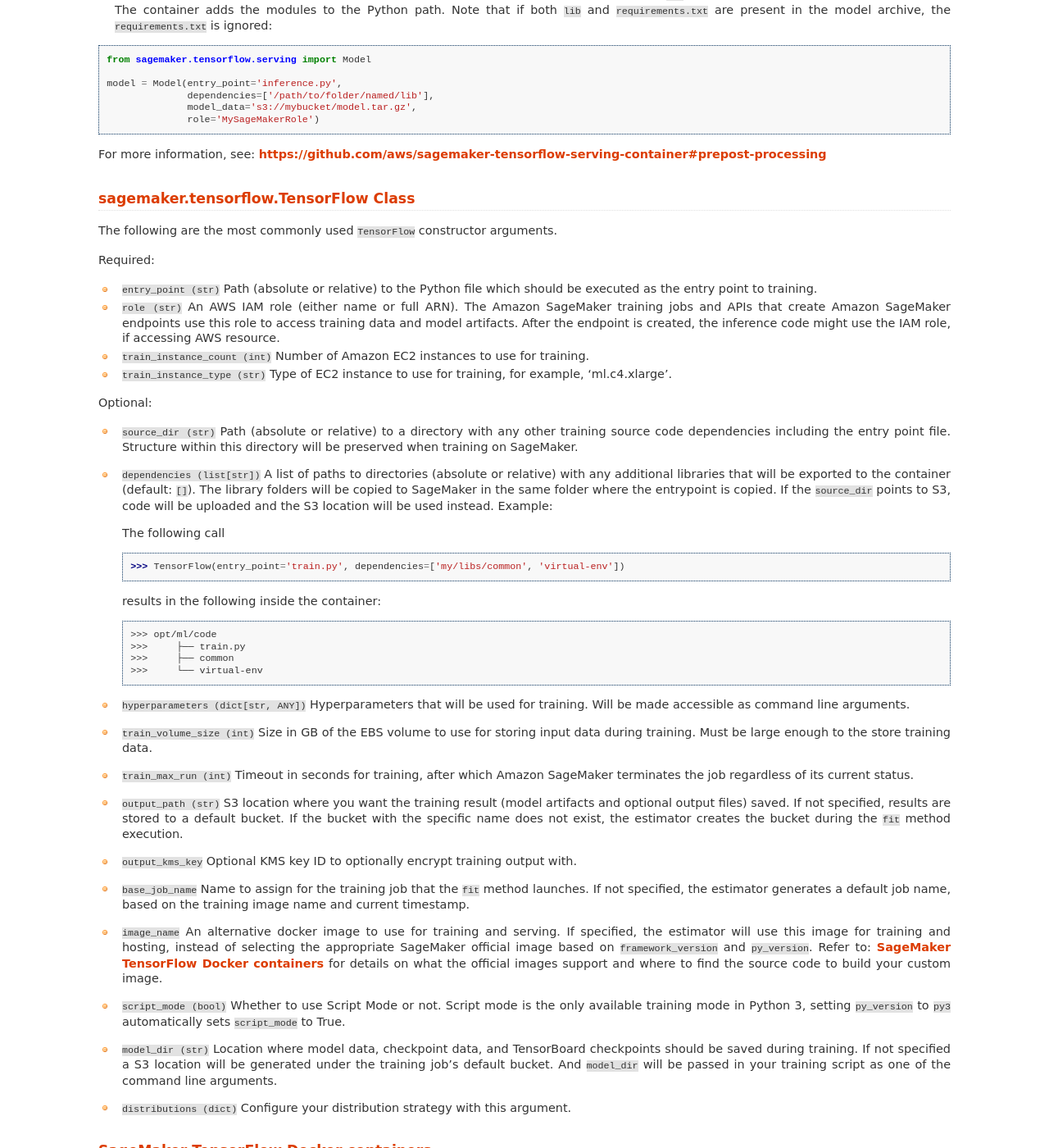
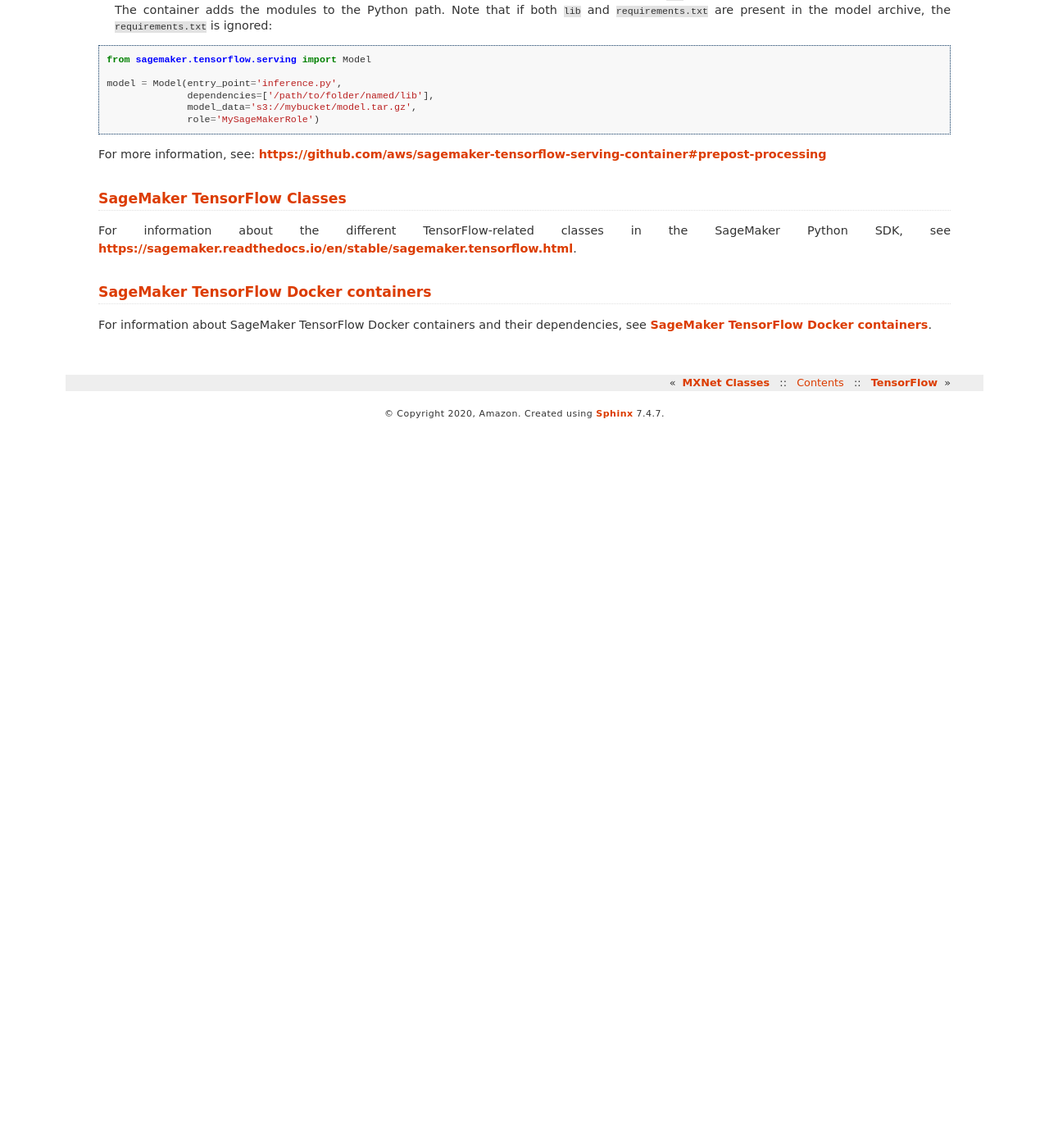
Before and after one commit to Evan-W-ang/sagemaker-python-sdk, a Sphinx documentation site: the page built from doc/using_tf.rst, in a window 1280 px wide and 1400 px high, scrolled down 14368 px. Shown: the whole window at 82% size. Built offline with Sphinx 7.4.7, drawn with Linux system fonts in a browser that asks for light colours; after the commit the page ends 14890 px from its top, so only the background shows below that; some of the changed text lies outside the part shown.

```diff
--- a/doc/using_tf.rst
+++ b/doc/using_tf.rst
@@ -48,7 +48,7 @@ The training script is very similar to a training script you might run outside o
 
 * ``SM_MODEL_DIR``: A string that represents the local path where the training job writes the model artifacts to.
   After training, artifacts in this directory are uploaded to S3 for model hosting. This is different than the ``model_dir``
-  argument passed in your training script, which is an S3 location. ``SM_MODEL_DIR`` is always set to ``/opt/ml/model``.
+  argument passed in your training script, which can be an S3 location. ``SM_MODEL_DIR`` is always set to ``/opt/ml/model``.
 * ``SM_NUM_GPUS``: An integer representing the number of GPUs available to the host.
 * ``SM_OUTPUT_DATA_DIR``: A string that represents the path to the directory to write output artifacts to.
   Output artifacts might include checkpoints, graphs, and other files to save, but do not include model artifacts.
@@ -166,7 +166,7 @@ The following args are not permitted when using Script Mode:
 Where the S3 url is a path to your training data within Amazon S3.
 The constructor keyword arguments define how SageMaker runs your training script.
 
-For more information about the sagemaker.tensorflow.TensorFlow estimator, see `sagemaker.tensorflow.TensorFlow Class`_.
+For more information about the sagemaker.tensorflow.TensorFlow estimator, see `SageMaker TensorFlow Classes`_.
 
 Call the fit Method
 ===================
@@ -909,77 +909,11 @@ processing. There are 2 ways to do this:
 
 For more information, see: https://github.com/aws/sagemaker-tensorflow-serving-container#prepost-processing
 
-*************************************
-sagemaker.tensorflow.TensorFlow Class
-*************************************
+****************************
+SageMaker TensorFlow Classes
+****************************
 
-The following are the most commonly used ``TensorFlow`` constructor arguments.
-
-Required:
-
-- ``entry_point (str)`` Path (absolute or relative) to the Python file which
-  should be executed as the entry point to training.
-- ``role (str)`` An AWS IAM role (either name or full ARN). The Amazon
-  SageMaker training jobs and APIs that create Amazon SageMaker
-  endpoints use this role to access training data and model artifacts.
-  After the endpoint is created, the inference code might use the IAM
-  role, if accessing AWS resource.
-- ``train_instance_count (int)`` Number of Amazon EC2 instances to use for
-  training.
-- ``train_instance_type (str)`` Type of EC2 instance to use for training, for
-  example, 'ml.c4.xlarge'.
-
-Optional:
-
-- ``source_dir (str)`` Path (absolute or relative) to a directory with any
-  other training source code dependencies including the entry point
-  file. Structure within this directory will be preserved when training
-  on SageMaker.
-- ``dependencies (list[str])`` A list of paths to directories (absolute or relative) with
-  any additional libraries that will be exported to the container (default: ``[]``).
-  The library folders will be copied to SageMaker in the same folder where the entrypoint is copied.
-  If the ``source_dir`` points to S3, code will be uploaded and the S3 location will be used
-  instead. Example:
-
-  The following call
-
-  >>> TensorFlow(entry_point='train.py', dependencies=['my/libs/common', 'virtual-env'])
-
-  results in the following inside the container:
-
-  >>> opt/ml/code
-  >>>     ├── train.py
-  >>>     ├── common
-  >>>     └── virtual-env
-
-- ``hyperparameters (dict[str, ANY])`` Hyperparameters that will be used for training.
-  Will be made accessible as command line arguments.
-- ``train_volume_size (int)`` Size in GB of the EBS volume to use for storing
-  input data during training. Must be large enough to the store training
-  data.
-- ``train_max_run (int)`` Timeout in seconds for training, after which Amazon
-  SageMaker terminates the job regardless of its current status.
-- ``output_path (str)`` S3 location where you want the training result (model
-  artifacts and optional output files) saved. If not specified, results
-  are stored to a default bucket. If the bucket with the specific name
-  does not exist, the estimator creates the bucket during the ``fit``
-  method execution.
-- ``output_kms_key`` Optional KMS key ID to optionally encrypt training
-  output with.
-- ``base_job_name`` Name to assign for the training job that the ``fit``
-  method launches. If not specified, the estimator generates a default
-  job name, based on the training image name and current timestamp.
-- ``image_name`` An alternative docker image to use for training and
-  serving.  If specified, the estimator will use this image for training and
-  hosting, instead of selecting the appropriate SageMaker official image based on
-  ``framework_version`` and ``py_version``. Refer to: `SageMaker TensorFlow Docker containers <https://github.com/aws/sagemaker-python-sdk/tree/master/src/sagemaker/tensorflow#sagemaker-tensorflow-docker-containers>`_ for details on what the official images support
-  and where to find the source code to build your custom image.
-- ``script_mode (bool)`` Whether to use Script Mode or not. Script mode is the only available training mode in Python 3,
-  setting ``py_version`` to ``py3`` automatically sets ``script_mode`` to True.
-- ``model_dir (str)`` Location where model data, checkpoint data, and TensorBoard checkpoints should be saved during training.
-  If not specified a S3 location will be generated under the training job's default bucket. And ``model_dir`` will be
-  passed in your training script as one of the command line arguments.
-- ``distributions (dict)`` Configure your distribution strategy with this argument.
+For information about the different TensorFlow-related classes in the SageMaker Python SDK, see https://sagemaker.readthedocs.io/en/stable/sagemaker.tensorflow.html.
 
 **************************************
 SageMaker TensorFlow Docker containers
```
Also changed, not shown: 1 other file.
